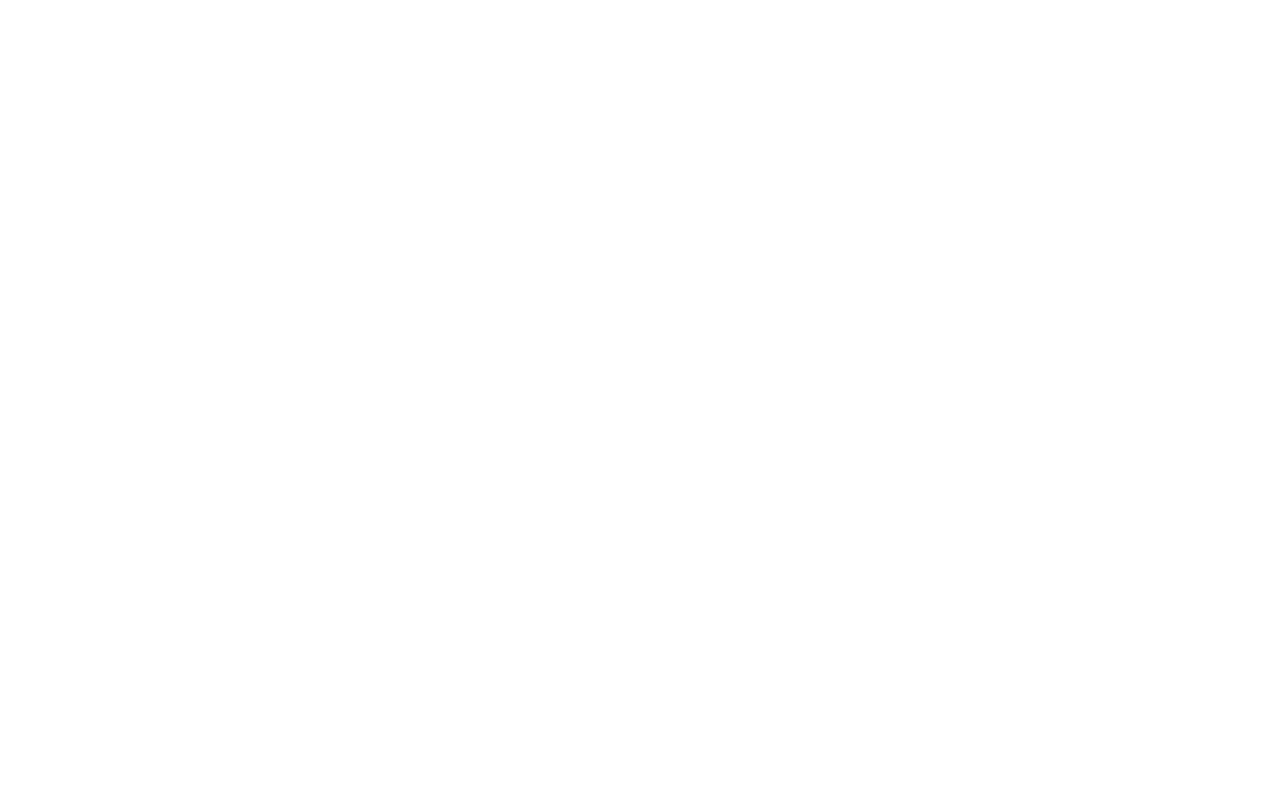
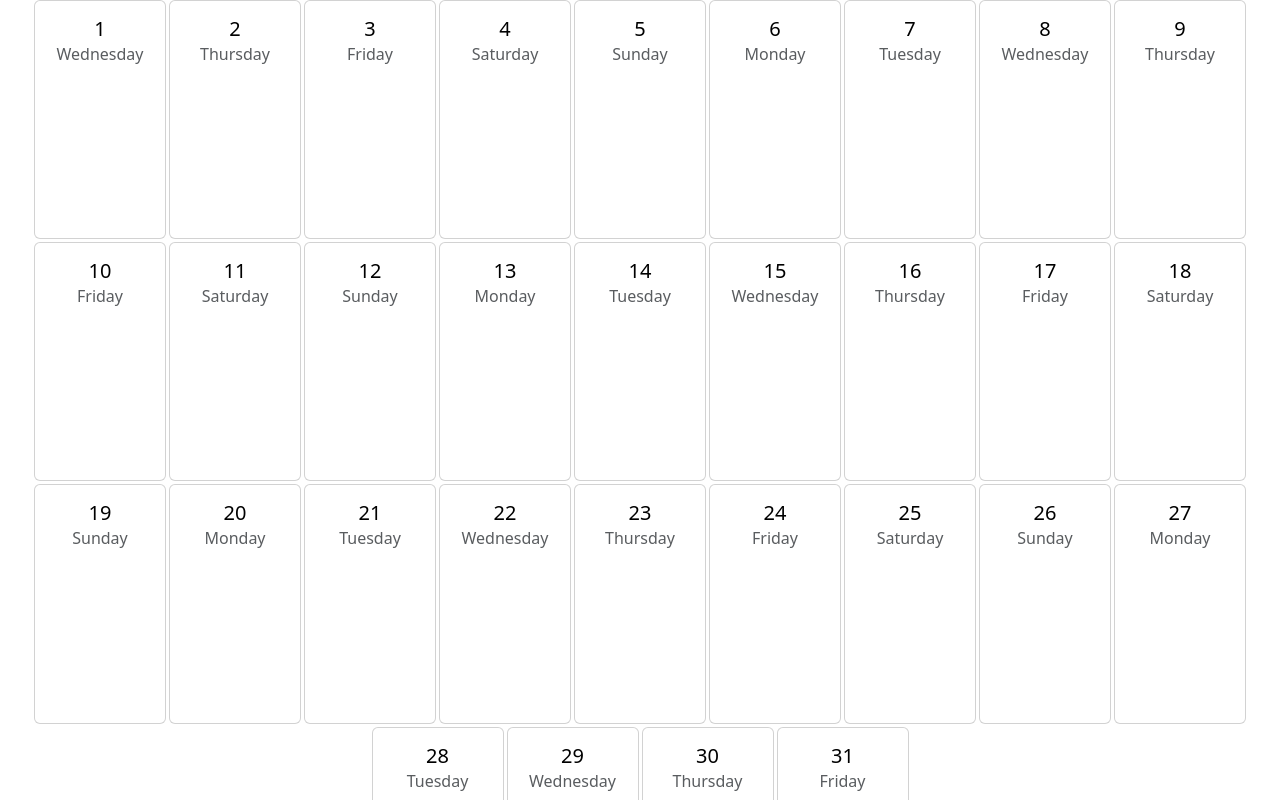
Before and after one commit to aramelheni/easy-legal, a React (Create React App) app: page / in a window 1280 px wide. Shown: the top 800 px of the page. Built offline with nearby package versions, Linux system fonts and the light colour scheme.

Commit message:
IGNORE THIS COMMIT (USED FOR DEVICE MIGRATION)

```diff
--- a/src/App.js
+++ b/src/App.js
@@ -1,14 +1,11 @@
 import './App.css';
+import Calendar from './components/Calendar.js';
+import 'bootstrap/dist/css/bootstrap.css';
 
 function App() {
   return (
     <>
-      <link
-        rel="stylesheet"
-        href="https://cdn.jsdelivr.net/npm/bootstrap@5.3.0/dist/css/bootstrap.min.css"
-        integrity="sha384-9ndCyUaIbzAi2FUVXJi0CjmCapSmO7SnpJef0486qhLnuZ2cdeRhO02iuK6FUUVM"
-        crossorigin="anonymous"
-      />
+      <Calendar/>
     </>
   );
 }
--- /dev/null
+++ b/src/components/Calendar.css
@@ -0,0 +1,21 @@
+#calendar-container {
+    background-color: "blue";
+    padding: 0px;
+    display: flex;
+    flex-wrap: wrap;
+    justify-content: center;
+    gap: 3px;
+}
+
+.calendar-column {
+
+}
+
+.day-card {
+    max-width: 130px;
+    min-width: 130px;
+}
+
+.day-card-tasks {
+    height: 150px;
+}
--- /dev/null
+++ b/src/components/Calendar.js
@@ -0,0 +1,43 @@
+import { CardGroup, Card } from 'react-bootstrap';
+import { Container, Row, Col } from 'react-bootstrap';
+import './Calendar.css'
+
+function GetDaysForMonth(month, year) {
+    const days = [];
+
+    const nDays = new Date(year, month, 0).getDate();
+    for (let day = 1; day <= nDays; day++) {
+        const date = new Date(year, month, day);
+        const dayObj = {
+            date: date,
+            dayName: date.toLocaleDateString('en-US', { weekday: 'long' }),
+            day: day,
+            month: month,
+            year: year,
+        };
+
+        days.push(dayObj);
+    }
+
+    return days;
+}
+
+export default function Calendar() {
+    const days = GetDaysForMonth(10, 2023);
+    const today = new Date();
+
+    return (<div>
+        <Container id="calendar-container" fluid>
+            {days.map((day, index) => (
+                <Card>
+                    <Card.Body className="day-card">
+                        <Card.Title className="text-center" style={{color: today==day.date?"red":"black"}}>{day.day}</Card.Title>
+                        <Card.Subtitle className="text-center mb-2 text-muted">{day.dayName}</Card.Subtitle>
+                        <Col className="day-card-tasks">
+                        </Col>
+                    </Card.Body>
+                </Card>
+            ))}
+        </Container>
+    </div>);
+}
```
